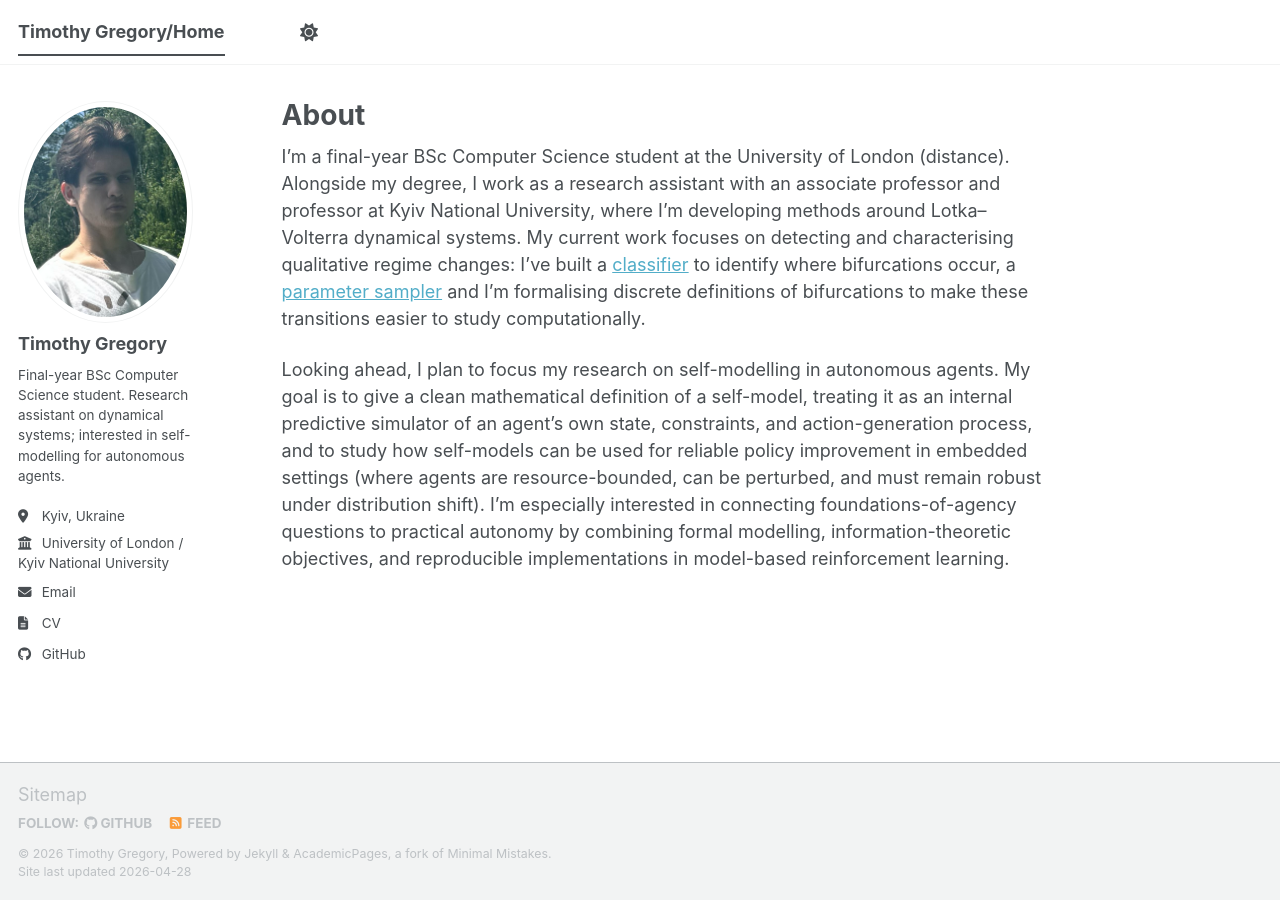
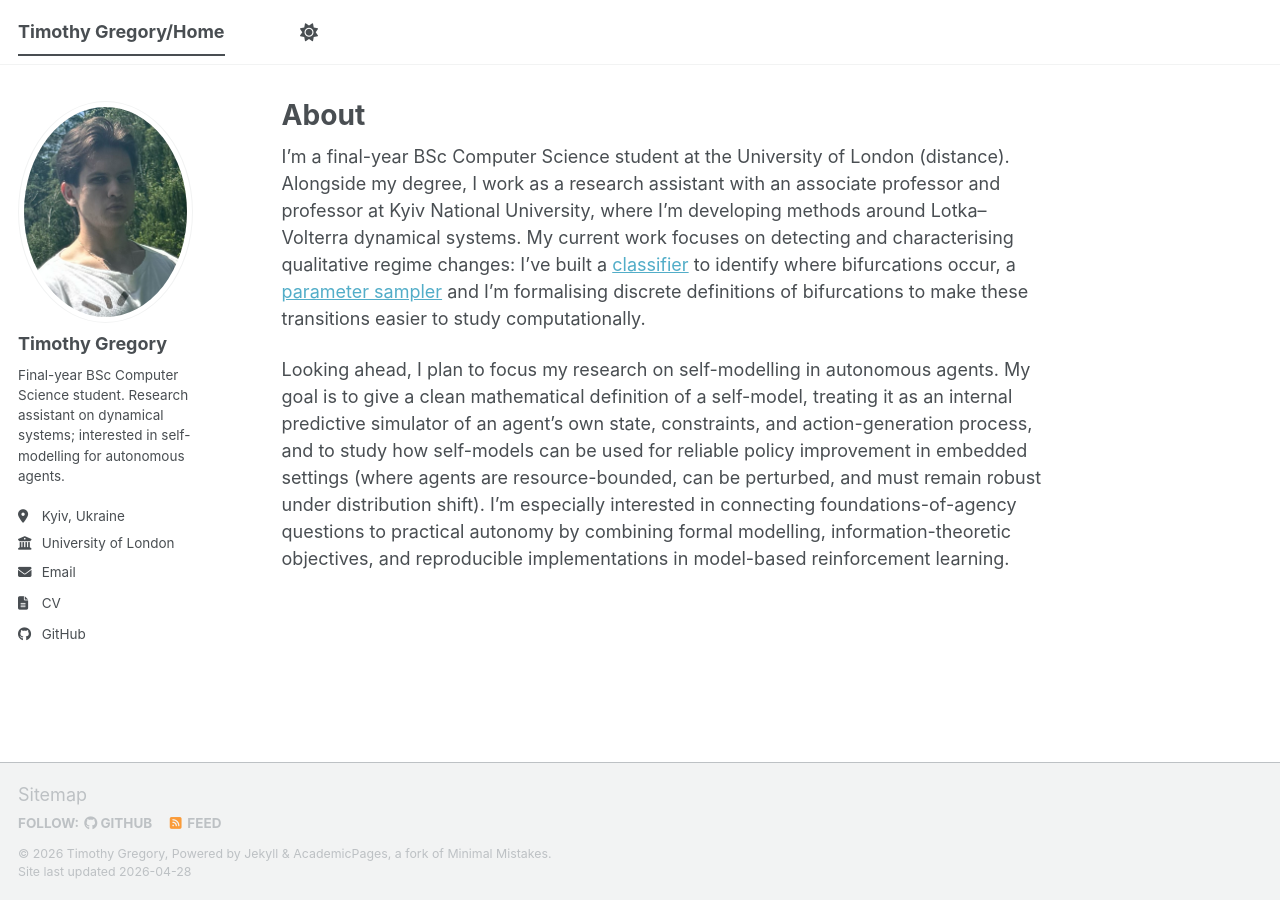
Before and after one commit to timgrego/timgrego.github.io, a Jekyll site: the page built from _pages/about.md, in a window 1280 px wide. Built offline with Jekyll 4.4.1, drawn with Linux system fonts in a browser that asks for light colours; a script bundle is joined from its source files by our own code; library files that are not in the unit come from our copies.

Commit message:
Update _config.yml

```diff
--- a/_config.yml
+++ b/_config.yml
@@ -28,8 +28,7 @@ author:
   pronouns         : # example: "she/her"
   bio              : "Final-year BSc Computer Science student. Research assistant on dynamical systems; interested in self-modelling for autonomous agents."
   location         : "Kyiv, Ukraine"
-  employer         : "University of London /<br>
-  Kyiv National University"
+  employer         : "University of London"
   uri              : # URL
   email            : "tim.gregory2306@gmail.com"
   cv               : "/files/TGregoryCV.pdf"  # sidebar link; use a full https:// URL for an external PDF
```
